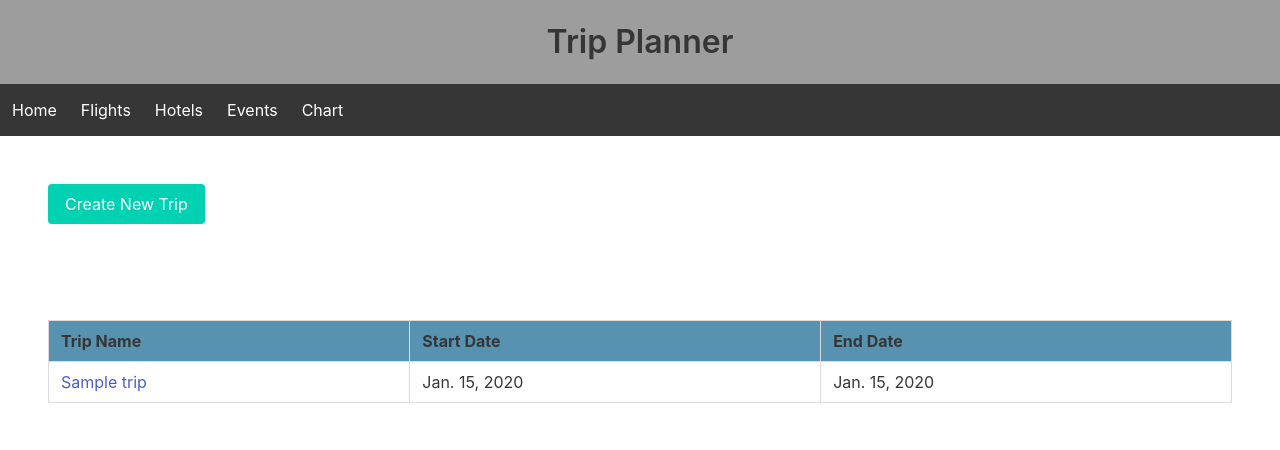
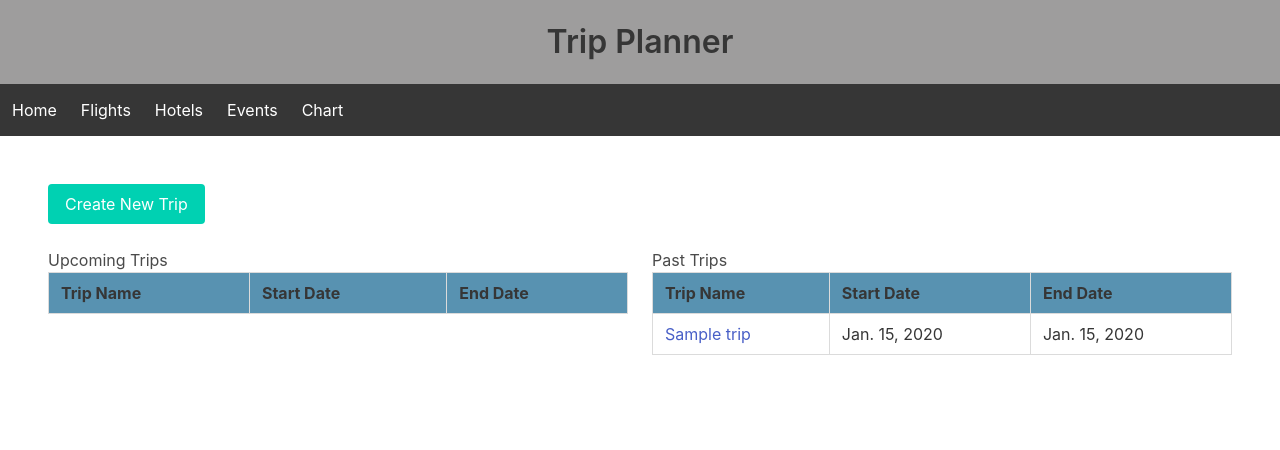
Before and after one commit to afitzer/GTM, a Django app: page / in a window 1280 px wide. Shown: the top 450 px of the page. Run offline with Django 4.2, Linux system fonts and the light colour scheme; tables that the repository leaves empty hold one stand-in row (values such as "Sample post"); lists and menus that the app fills with data are empty.

Commit message:
Finished the upcoming vs past trip tables on index

```diff
--- a/earnings/templates/earnings/index.html
+++ b/earnings/templates/earnings/index.html
@@ -1,10 +1,14 @@
 {% extends 'base/base.html' %}
 
 {% block content %}
+
 <section class="section">
     <a href="{% url 'earnings:trip_create' %}" class="button is-primary">Create New Trip</a>
-</section>
-<section class="section">
+    <br>
+    <br>
+    <div class="columns">
+        <div class="column is-half">
+            <h5 class="sub_title">Upcoming Trips</h5>
             <div class="table-container">
                 <table class="table is-bordered is-hoverable is-fullwidth">
                     <thead class="header-cell">
@@ -15,7 +19,7 @@
                         </tr>
                     </thead>
                     <tbody>
-                {% for trip in object_list %}
+                        {% for trip in upcoming_trips %}
                         <tr>
                             <td><a href="{% url 'earnings:trip_detail' trip.id %}">{{ trip.name }}</a></td>
                             <td>{{ trip.start_date }}</td>
@@ -25,5 +29,30 @@
                     </tbody>
                 </table>
             </div>
+        </div>
+        <div class="column">
+            <h5 class="sub_title">Past Trips</h3>
+            <div class="table-container">
+                <table class="table is-bordered is-hoverable is-fullwidth">
+                    <thead class="header-cell">
+                        <tr>
+                            <th style="background-color: #5892b1;">Trip Name</th>
+                            <th style="background-color: #5892b1;">Start Date</th>
+                            <th style="background-color: #5892b1;">End Date</th>
+                        </tr>
+                    </thead>
+                    <tbody>
+                        {% for trip in past_trips %}
+                        <tr>
+                            <td><a href="{% url 'earnings:trip_detail' trip.id %}">{{ trip.name }}</a></td>
+                            <td>{{ trip.start_date }}</td>
+                            <td>{{ trip.end_date }}</td>
+                        </tr>
+                        {% endfor %}
+                    </tbody>
+                </table>
+            </div>
+        </div>
+    </div>
 </section>
 {% endblock content %}
--- a/earnings/templates/earnings/trip_detail.html
+++ b/earnings/templates/earnings/trip_detail.html
@@ -3,7 +3,7 @@
 {% block content %}
 <h3 class="title">Trip Details</h3>
 <section class="section">
-    <h5 class="sub_title">Flight Summary</h3>
+    <h5 class="sub_title">Flight Summary</h5>
     <div class="table-container">
         <table class="table is-bordered is-hoverable is-fullwidth">
             <thead>
@@ -32,7 +32,7 @@
             </tbody>
         </table>
     </div>
-    <h5 class="sub_title">Hotel Summary</h3>
+    <h5 class="sub_title">Hotel Summary</h5>
     <div class="table-container">
         <table class="table is-bordered is-hoverable is-fullwidth">
             <thead>
--- a/earnings/views.py
+++ b/earnings/views.py
@@ -5,6 +5,7 @@
 from django.shortcuts import render
 from django.urls import reverse_lazy
 import subprocess
+from django.utils import timezone
 
 def execute_notebook():
     notebook_path = r"C:\Users\alexp\Documents\GTM\notebooks\Charts.ipynb"
@@ -13,6 +14,13 @@
 class TripListView(ListView):
     model = Trip
     template_name = 'earnings/index.html'
+
+    def get_context_data(self, **kwargs):
+        context = super().get_context_data(**kwargs)
+        today = timezone.now().date()
+        context['upcoming_trips'] = self.get_queryset().filter(start_date__gte=today)
+        context['past_trips'] = self.get_queryset().filter(start_date__lt=today)
+        return context
 
 class TripDetailView(DetailView):
     model = Trip
```
Lines whose indentation alone changed are shown as unchanged.
